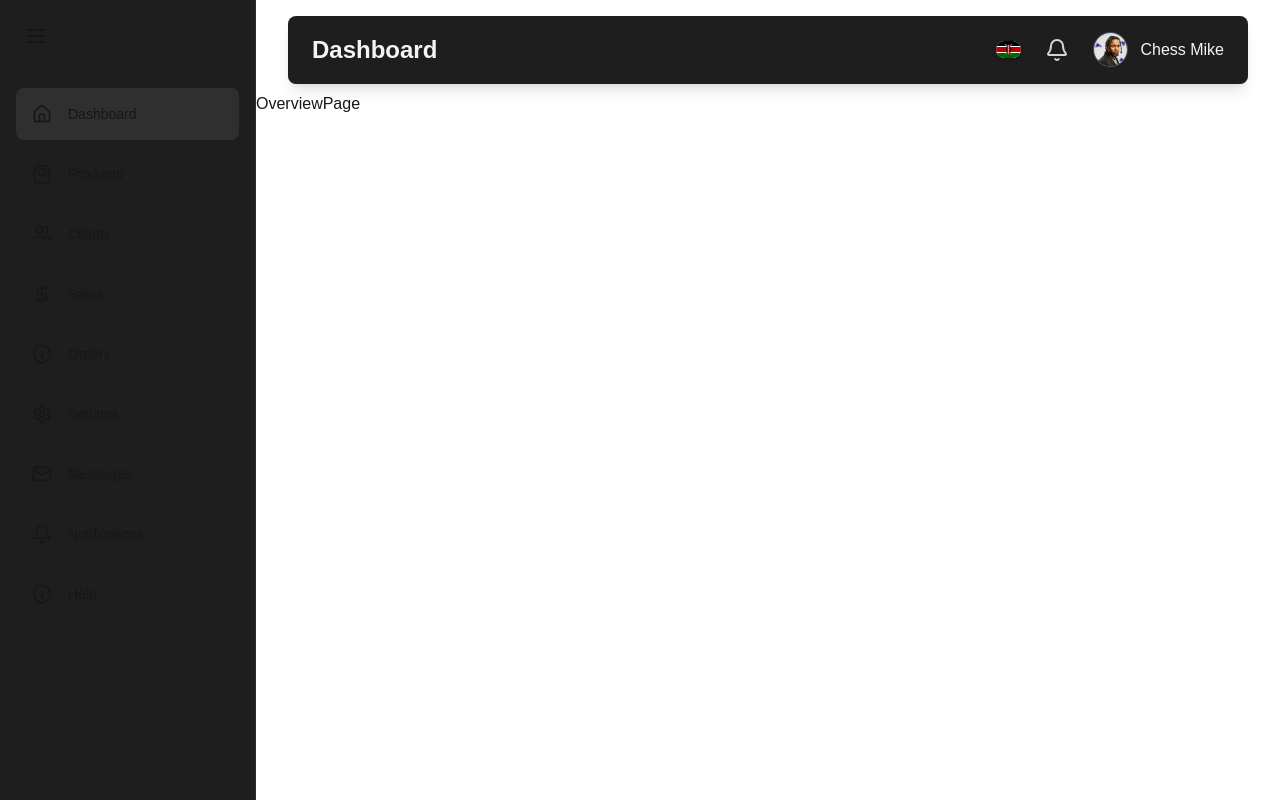
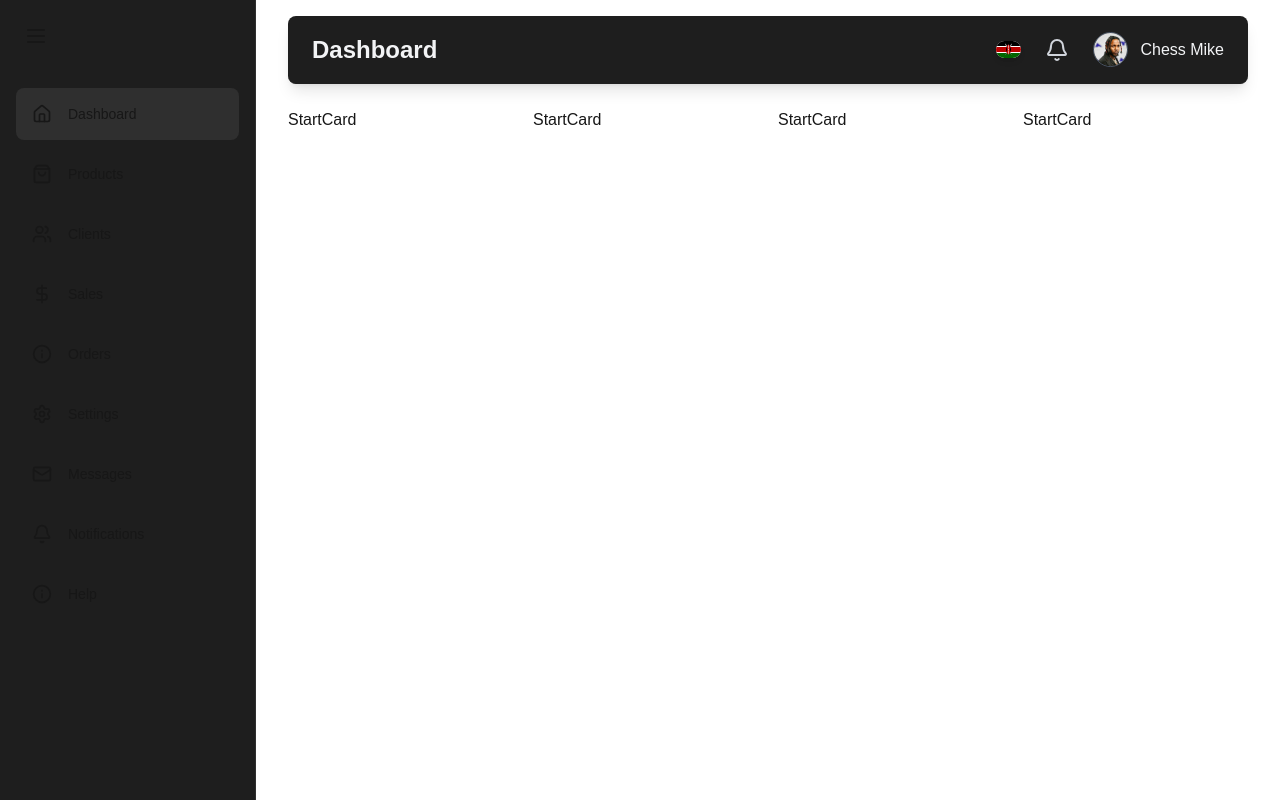
Before and after one commit to chesere/admin-dashboard, a Next.js app: page / in a window 1280 px wide. Built offline with nearby package versions, Linux system fonts and the light colour scheme.

Commit message:
Filling overview page with stat cards

```diff
--- a/app/overview/page.jsx
+++ b/app/overview/page.jsx
@@ -1,7 +1,20 @@
 import React from "react";
+import { DollarSign, ShoppingBag, SquareActivity, Users } from "lucide-react";
+import StartCard from "@/components/StartCard";
 
 const OverviewPage = () => {
-  return <div>OverviewPage</div>;
+  return (
+    <div className="flex-1 overflow-auto relative z-10">
+      <main className="max-w-7xl mx-auto py-4 px-4 lg:px-8">
+        <div className="grid grid-cols-1 gap-5 sm:grid-cols-2 lg:grid-cols-4 mb-8">
+          <StartCard name="Total Sales" icon={DollarSign} value="$100,000" />
+          <StartCard name="Total Clients" icon={Users} value="140" />
+          <StartCard name="Total Products" icon={ShoppingBag} value="100" />
+          <StartCard name="stock" icon={SquareActivity} value="800" />
+        </div>
+      </main>
+    </div>
+  );
 };
 
 export default OverviewPage;
--- /dev/null
+++ b/components/StartCard.jsx
@@ -0,0 +1,7 @@
+import React from "react";
+
+const StartCard = () => {
+  return <div>StartCard</div>;
+};
+
+export default StartCard;
```
